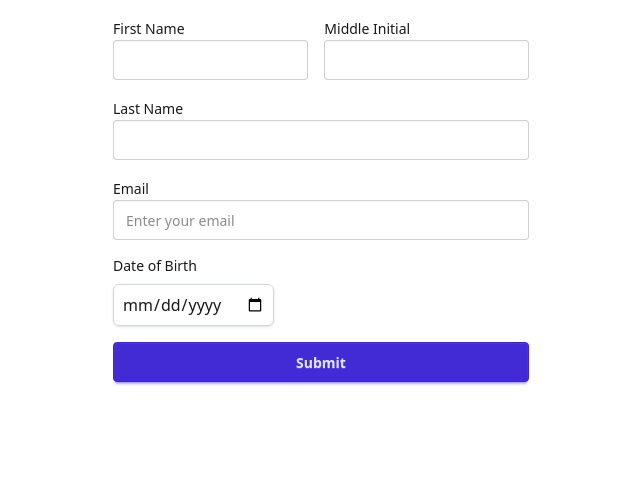
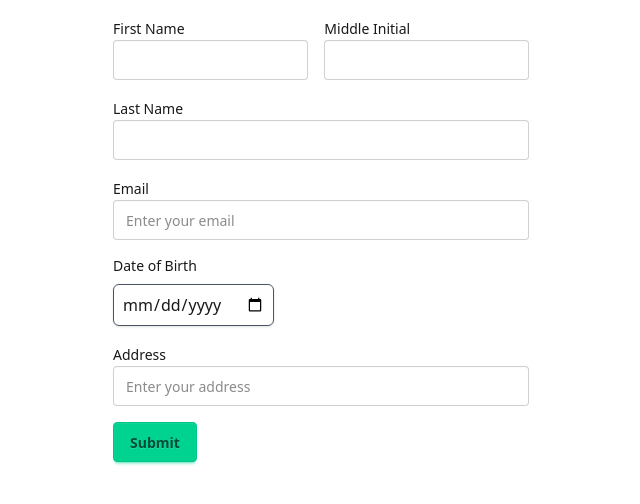
Before and after one commit to jacobschestnut/radian-case-study-client, a Next.js app: page / in a window 1280 px wide. Shown: the top 504 px of the page, without its empty margins (319-959 px from the left). Built offline with nearby package versions, Linux system fonts and the light colour scheme.

Commit message:
integrate geoapi to autofill address input

```diff
--- /dev/null
+++ b/src/app/api/address-autofill/route.ts
@@ -0,0 +1,25 @@
+import { NextResponse } from 'next/server';
+
+const API_KEY = 'a54867bcba8343d19b2a5dceb2773699';
+
+export async function POST(req: Request) {
+  const { address } = await req.json();
+
+  try {
+    const addressAutoFillUrl = `https://api.geoapify.com/v1/geocode/autocomplete?text=${address}&apiKey=${API_KEY}`;
+    const addressAutoFillResponse = await fetch(addressAutoFillUrl);
+
+    if (!addressAutoFillResponse.ok) {
+      return NextResponse.json({ error: 'Error retrieving address autofill data' }, { status: 500 });
+    }
+
+    const autoFillData = await addressAutoFillResponse.json();
+
+    console.log(autoFillData);
+
+    return NextResponse.json(autoFillData);
+
+  } catch (error) {
+    return NextResponse.json({ error: 'Internal error occurred' }, { status: 500 });
+  }
+}
--- a/src/app/api/email-validation/route.ts
+++ b/src/app/api/email-validation/route.ts
@@ -5,17 +5,11 @@ const API_KEY = '5a6adc6a3fab542b6eccbb97b1a46b4f606f1c86';
 export async function POST(req: Request) {
   const { email } = await req.json();
 
-  if (!email || !email.includes('@')) {
-    return NextResponse.json({ error: 'Invalid email format' }, { status: 400 });
-  }
-
   try {
     const emailVerificationUrl = `https://api.hunter.io/v2/email-verifier?email=${email}&api_key=${API_KEY}`;
     const emailVerificationResponse = await fetch(emailVerificationUrl);
 
     if (!emailVerificationResponse.ok) {
-      const errorMessage = await emailVerificationResponse.text();
-      console.error('Hunter API Error:', errorMessage);
       return NextResponse.json({ error: 'Error validating email with Hunter API' }, { status: 500 });
     }
 
@@ -24,7 +18,6 @@ export async function POST(req: Request) {
     return NextResponse.json(emailData);
 
   } catch (error) {
-    console.error('Error occurred while verifying the email:', error);
     return NextResponse.json({ error: 'Internal error occurred' }, { status: 500 });
   }
 }
--- a/src/app/page.tsx
+++ b/src/app/page.tsx
@@ -1,20 +1,24 @@
 'use client';
 
-import { useState } from "react";
+import { BlockList } from "net";
+import { useState, useEffect } from "react";
 
 const Home = () => {
   const [email, setEmail] = useState<string>('');
   const [isValidEmail, setIsValidEmail] = useState<boolean | null>(null);
-  const [loading, setLoading] = useState<boolean>(true);
+  const [emailFocused, setEmailFocused] = useState<boolean>(false);
+
+  const [address, setAddress] = useState<string>('');
+  const [autofillData, setAutofillData] = useState<any[]>([]);
+  const [addressFocused, setAddressFocused] = useState<boolean>(false);
 
   const handleEmailChange = (e: React.ChangeEvent<HTMLInputElement>) => {
     setEmail(e.target.value);
     setIsValidEmail(null);
   };
 
-  const verifyEmail = async (e: React.FormEvent) => {
-    e.preventDefault();
-    setLoading(true);
+  const verifyEmail = async (email: string) => {
+    if (emailFocused) return;
 
     try {
       const res = await fetch('/api/email-validation', {
@@ -27,8 +31,6 @@ const Home = () => {
 
       const data = await res.json();
 
-      setLoading(true)
-
       if (res.ok) {
         setIsValidEmail(data?.data?.status === 'valid');
       } else {
@@ -37,15 +39,60 @@ const Home = () => {
       }
     } catch (error) {
       console.log('Error occurred while validating the email:', error);
-    } finally {
-      setLoading(false);
     }
+  };
+
+  useEffect(() => {
+    if (email && !emailFocused) {
+      verifyEmail(email);
+    }
+  }, [email, emailFocused]);
+
+  const handleAddressChange = (e: React.ChangeEvent<HTMLInputElement>) => {
+    setAddress(e.target.value);
+  };
+
+  const fetchAutofillAddress = async (address: string) => {
+    if (!addressFocused) return;
+
+    try {
+      const res = await fetch('/api/address-autofill', {
+        method: 'POST',
+        headers: {
+          'Content-Type': 'application/json',
+        },
+        body: JSON.stringify({ address }),
+      });
+
+      const data = await res.json();
+
+      if (res.ok && data?.features) {
+        setAutofillData(data.features);
+      } else {
+        setAutofillData([]);
+      }
+    } catch (error) {
+      console.log('Error occurred while fetching address autofill:', error);
+      setAutofillData([]);
+    }
+  };
+
+  useEffect(() => {
+    if (address.trim() && addressFocused) {
+      fetchAutofillAddress(address);
+    }
+  }, [address, addressFocused]);
+
+  const handleAutofillSelection = (selectedAddress: any) => {
+    if (selectedAddress?.properties.formatted) {
+      setAddress(selectedAddress.properties.formatted);
+    }
+    setAutofillData([]);
   };
 
   return (
     <div className="max-w-md mx-auto p-4">
-      <form onSubmit={verifyEmail} className="space-y-4">
-
+      <form className="space-y-4">
         <div className="flex flex-row">
           <div>
             <label htmlFor="firstName" className="text-sm font-medium">First Name</label>
@@ -65,6 +112,7 @@ const Home = () => {
               id="middleInitial"
               type="text"
               name="middleInitial"
+              maxLength={1}
               required
               className="input input-bordered w-full"
               placeholder=""
@@ -92,6 +140,8 @@ const Home = () => {
             name="email"
             value={email}
             onChange={handleEmailChange}
+            onFocus={() => setEmailFocused(true)}
+            onBlur={() => setEmailFocused(false)}
             required
             className={`input input-bordered w-full ${isValidEmail === null ? '' : (isValidEmail === false ? 'input-error' : 'input-success')}`}
             placeholder="Enter your email"
@@ -111,16 +161,47 @@ const Home = () => {
             id="dob"
             name="dob"
             required
-            className="mt-2 p-2 border border-gray-300 rounded-md shadow-sm focus:outline-none focus:ring-2 focus:ring-blue-500"
+            className="mt-2 p-2 border border-gray-600 rounded-md shadow-sm focus:outline-none focus:ring-2 focus:ring-blue-500"
           />
         </div>
 
         <div>
-          <button type="submit" className="btn btn-primary w-full">Submit</button>
+          <label htmlFor="address" className="text-sm font-medium">Address</label>
+          <input
+            id="address"
+            type="text"
+            name="address"
+            value={address}
+            onChange={handleAddressChange}
+            onFocus={() => setAddressFocused(true)}
+            onBlur={() => setAddressFocused(false)}
+            required
+            className="input input-bordered w-full"
+            placeholder="Enter your address"
+          />
+          <div className="mt-2">
+            {autofillData.length > 0 && (
+              <ul className="list bg-base-200 rounded-box shadow-md">
+                {autofillData.map((addressItem, index) => (
+                  <li
+                    key={index}
+                    onClick={() => handleAutofillSelection(addressItem)}
+                    className="list-row text-xs cursor-pointer hover:bg-blue-700"
+                  >
+                    {addressItem.properties.formatted}
+                  </li>
+                ))}
+              </ul>
+            )}
+          </div>
+        </div>
+
+        <div>
+          <button type="submit" className="btn btn-success">Submit</button>
         </div>
       </form>
     </div>
-  )
-}
+  );
+};
 
 export default Home;
```
